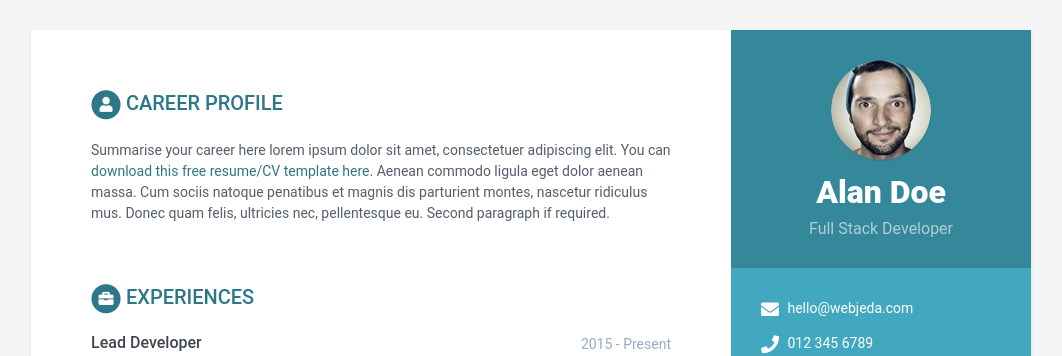
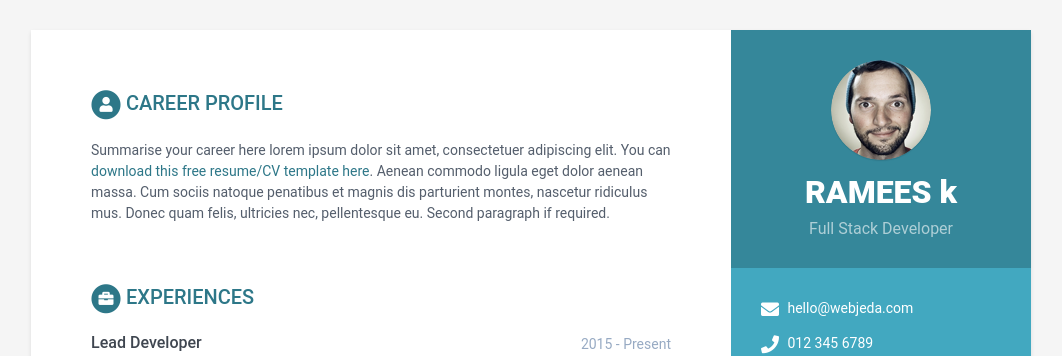
Before and after one commit to R-Z-7/WEbsite, a Jekyll site: the page built from index.html, in a window 1280 px wide. Shown: the top 356 px of the page, without its empty margins (109-1171 px from the left). Built offline with Jekyll 4.4.1, drawn with Linux system fonts in a browser that asks for light colours.

Commit message:
Update data.yml

```diff
--- a/_data/data.yml
+++ b/_data/data.yml
@@ -7,7 +7,7 @@ sidebar:
     education: True # set to False if you want education in main section instead of in sidebar
 
     # Profile information
-    name: Alan Doe
+    name: RAMEES k
     tagline: Full Stack Developer
     avatar: profile.png  #place a 100x100 picture inside /assets/images/ folder and provide the name of the file below
 
```
